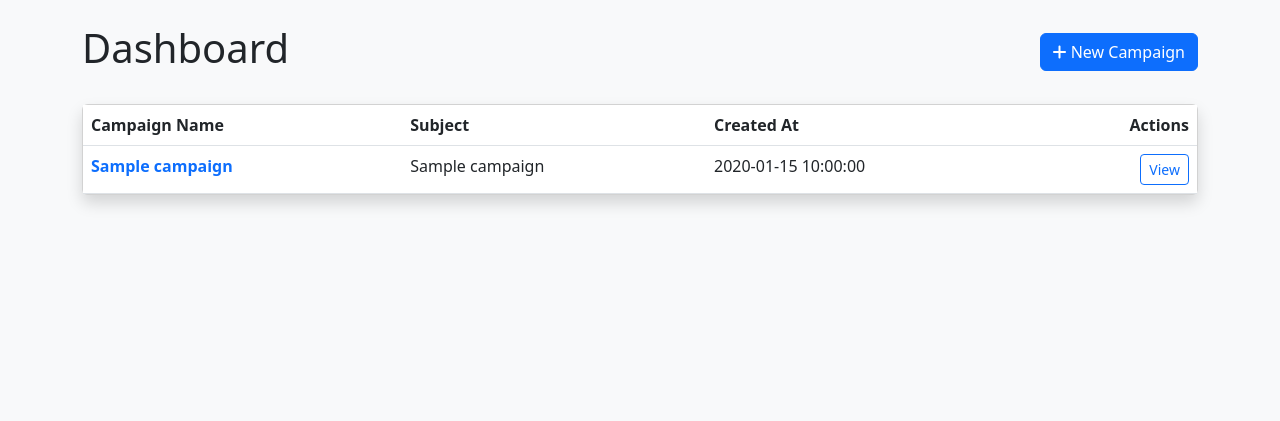
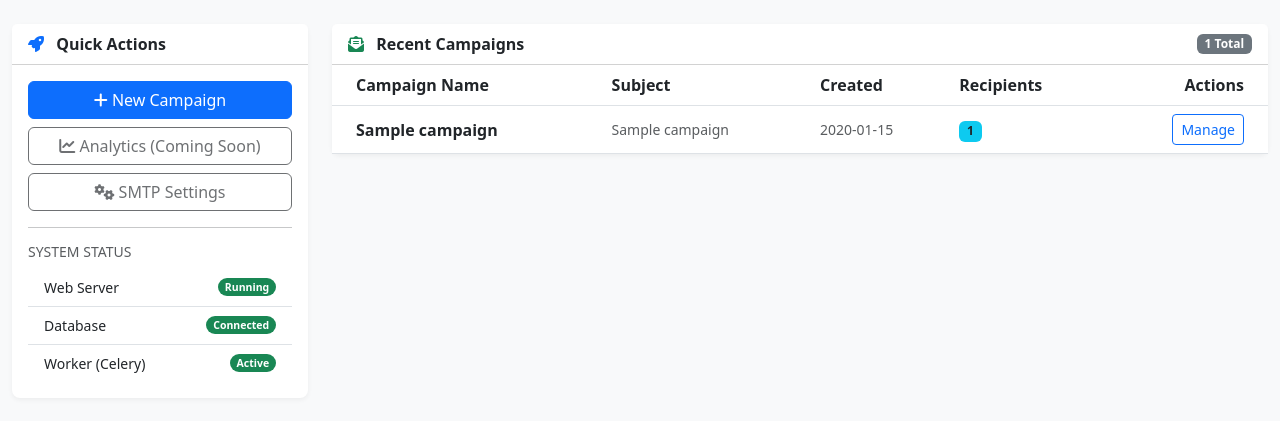
Before and after one commit to Sussyfreelandx/smtpweb, a Python web app: template app/templates/dashboard.html in a window 1280 px wide. Shown: the part 56-477 px from the top of the page. Run offline with Jinja, Linux system fonts and the light colour scheme; the template is opened without the code that fills it: most values are stand-ins (such as "Sample title", 1, 10 or a date in 2020).

Commit message:
Update dashboard.html

```diff
--- a/app/templates/dashboard.html
+++ b/app/templates/dashboard.html
@@ -1,45 +1,92 @@
 {% extends "base.html" %}
 
 {% block content %}
-<div class="container mt-4">
-    <div class="d-flex justify-content-between align-items-center mb-4">
-        <h1>Dashboard</h1>
+<div class="row mt-4">
+    <!-- Sidebar / Quick Actions -->
+    <div class="col-md-3 mb-4">
+        <div class="card card-custom h-100">
+            <div class="card-header bg-white fw-bold">
+                <i class="fas fa-rocket text-primary me-2"></i> Quick Actions
+            </div>
+            <div class="card-body">
+                <div class="d-grid gap-2">
                     <a href="{{ url_for('main.new_campaign') }}" class="btn btn-primary">
                         <i class="fas fa-plus"></i> New Campaign
                     </a>
+                    <button class="btn btn-outline-dark" disabled>
+                        <i class="fas fa-chart-line"></i> Analytics (Coming Soon)
+                    </button>
+                    <button class="btn btn-outline-dark" disabled>
+                        <i class="fas fa-cogs"></i> SMTP Settings
+                    </button>
                 </div>
 
+                <hr>
+
+                <h6 class="text-muted small text-uppercase">System Status</h6>
+                <ul class="list-group list-group-flush small">
+                    <li class="list-group-item d-flex justify-content-between align-items-center">
+                        Web Server
+                        <span class="badge bg-success rounded-pill">Running</span>
+                    </li>
+                    <li class="list-group-item d-flex justify-content-between align-items-center">
+                        Database
+                        <span class="badge bg-success rounded-pill">Connected</span>
+                    </li>
+                    <li class="list-group-item d-flex justify-content-between align-items-center">
+                        Worker (Celery)
+                        <span class="badge bg-success rounded-pill">Active</span>
+                    </li>
+                </ul>
+            </div>
+        </div>
+    </div>
+
+    <!-- Main Campaign List -->
+    <div class="col-md-9">
+        <div class="card card-custom">
+            <div class="card-header bg-white d-flex justify-content-between align-items-center">
+                <span class="fw-bold"><i class="fas fa-envelope-open-text text-success me-2"></i> Recent Campaigns</span>
+                <span class="badge bg-secondary">{{ campaigns.count() }} Total</span>
+            </div>
+            <div class="card-body p-0">
                 {% if campaigns.count() == 0 %}
-    <div class="alert alert-info text-center">
-        <h4>Welcome to your dashboard!</h4>
-        <p>You haven't created any campaigns yet.</p>
-        <a href="{{ url_for('main.new_campaign') }}" class="btn btn-primary mt-2">Create your first campaign</a>
+                    <div class="text-center py-5">
+                        <i class="fas fa-inbox fa-3x text-muted mb-3"></i>
+                        <h5 class="text-muted">No campaigns found</h5>
+                        <p class="text-secondary">Get started by creating your first email campaign.</p>
+                        <a href="{{ url_for('main.new_campaign') }}" class="btn btn-sm btn-primary">Create Campaign</a>
                     </div>
                 {% else %}
-    <div class="card shadow">
-        <div class="card-body p-0">
-            <table class="table table-hover mb-0">
+                    <div class="table-responsive">
+                        <table class="table table-hover align-middle mb-0">
                             <thead class="bg-light">
                                 <tr>
-                        <th class="border-top-0">Campaign Name</th>
-                        <th class="border-top-0">Subject</th>
-                        <th class="border-top-0">Created At</th>
-                        <th class="border-top-0 text-end">Actions</th>
+                                    <th class="ps-4">Campaign Name</th>
+                                    <th>Subject</th>
+                                    <th>Created</th>
+                                    <th>Recipients</th>
+                                    <th class="text-end pe-4">Actions</th>
                                 </tr>
                             </thead>
                             <tbody>
                                 {% for campaign in campaigns %}
                                 <tr>
-                        <td>
-                            <a href="{{ url_for('main.view_campaign', campaign_id=campaign.id) }}" class="fw-bold text-decoration-none">
+                                    <td class="ps-4 fw-bold">
+                                        <a href="{{ url_for('main.view_campaign', campaign_id=campaign.id) }}" class="text-decoration-none text-dark">
                                             {{ campaign.name }}
                                         </a>
                                     </td>
-                        <td>{{ campaign.subject }}</td>
-                        <td>{{ campaign.created_at }}</td> <!-- Note: You might want to format this date -->
-                        <td class="text-end">
+                                    <td class="text-muted small">{{ campaign.subject }}</td>
+                                    <td class="text-muted small">{{ campaign.created_at.strftime('%Y-%m-%d') }}</td>
+                                    <td>
+                                        <span class="badge bg-info text-dark">
+                                            {{ campaign.recipients.count() }}
+                                        </span>
+                                    </td>
+                                    <td class="text-end pe-4">
                                         <a href="{{ url_for('main.view_campaign', campaign_id=campaign.id) }}" class="btn btn-sm btn-outline-primary">
-                                View
+                                            Manage
                                         </a>
                                     </td>
                                 </tr>
@@ -47,7 +94,9 @@
                             </tbody>
                         </table>
                     </div>
-    </div>
                 {% endif %}
             </div>
+        </div>
+    </div>
+</div>
 {% endblock %}
```
Lines whose indentation alone changed are shown as unchanged.
